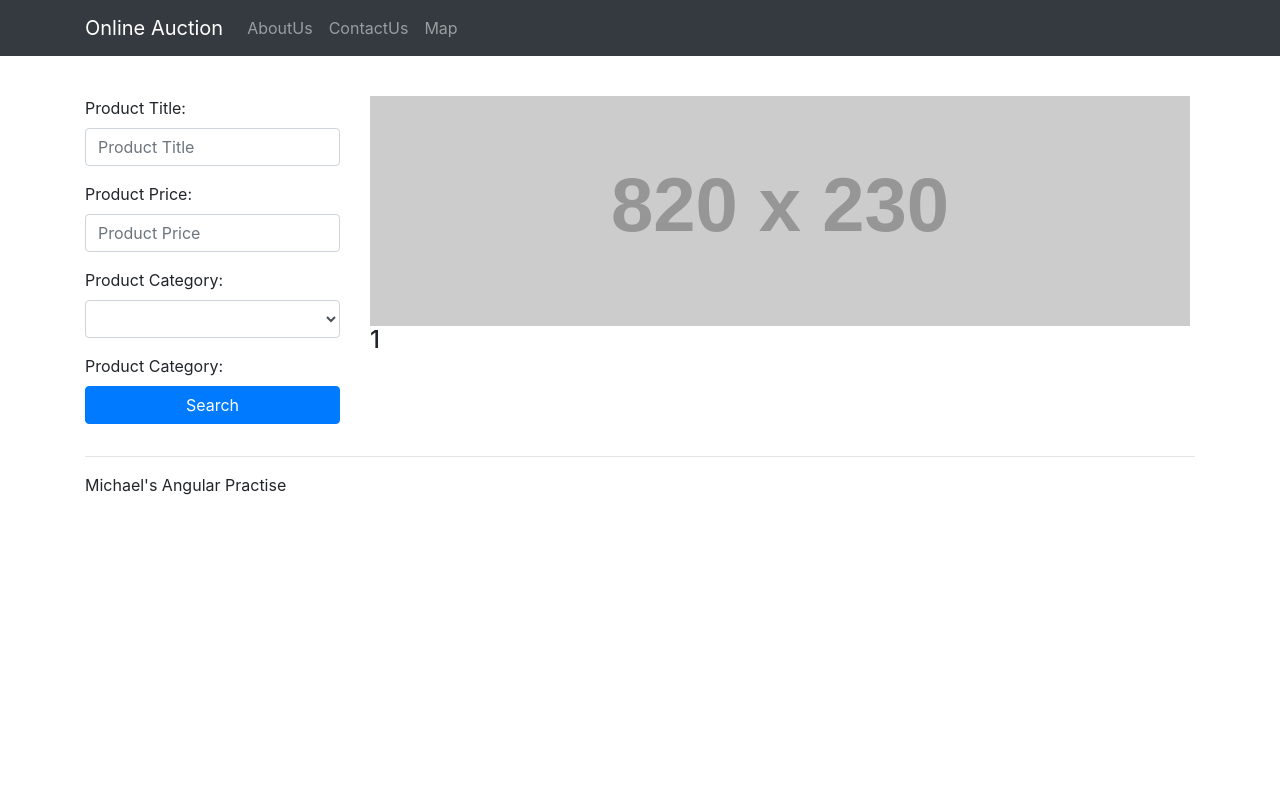
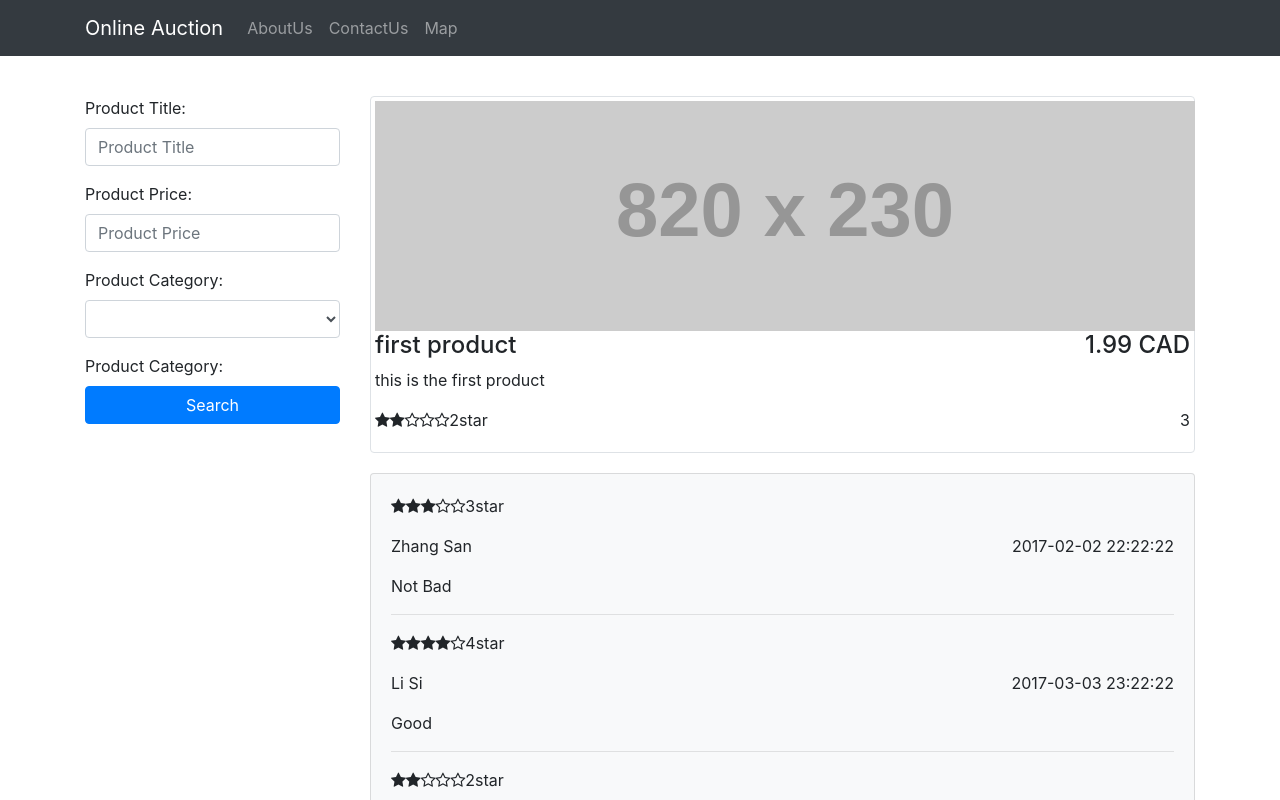
Before and after one commit to zhaoou/angularAuction, an Angular app: page /product/1 in a window 1280 px wide. Shown: the top 800 px of the page. Built offline with nearby package versions, Linux system fonts and the light colour scheme.

Commit message:
providers

```diff
--- a/src/app/app-routing.module.ts
+++ b/src/app/app-routing.module.ts
@@ -5,7 +5,7 @@
 
 const routes: Routes = [
   {path: '', component: HomeComponent},
-  {path: 'product/:prodTitle', component: ProductDetailComponent}
+  {path: 'product/:productId', component: ProductDetailComponent}
 ];
 
 @NgModule({
--- a/src/app/app.module.ts
+++ b/src/app/app.module.ts
@@ -6,11 +6,12 @@
 import { NavbarComponent } from './navbar/navbar.component';
 import { FooterComponent } from './footer/footer.component';
 import { SearchComponent } from './search/search.component';
-import { CarouselComponent } from './carousel/carousel.component';AppRoutingModule
+import { CarouselComponent } from './carousel/carousel.component';
 import { ProductComponent } from './product/product.component';
 import { StarsComponent } from './stars/stars.component';
 import { ProductDetailComponent } from './product-detail/product-detail.component';
 import { HomeComponent } from './home/home.component';
+import {ProductService} from './shared/product.service';
 
 @NgModule({
   declarations: [
@@ -28,7 +29,7 @@
     BrowserModule,
     AppRoutingModule
   ],
-  providers: [],
+  providers: [ProductService],
   bootstrap: [AppComponent]
 })
 export class AppModule { }
--- a/src/app/product-detail/product-detail.component.html
+++ b/src/app/product-detail/product-detail.component.html
@@ -1,4 +1,29 @@
-<div>
+<div class="img-thumbnail">
   <img src='http://placehold.it/820x230'>
-  <h4>{{productTitle}}</h4>
+  <div>
+    <h4 class="pull-right">{{product.price}} CAD</h4>
+    <h4>{{product.title}}</h4>
+    <p>{{product.desc}}</p>
+  </div>
+  <div>
+    <p class="pull-right">{{comments.length}}</p>
+    <p>
+      <app-stars [rating]="product.rating"></app-stars>
+    </p>
+  </div>
 </div>
+
+
+<div class="card card-body bg-light" style="margin-top: 20px;">
+  <div class="row" *ngFor="let comment of comments">
+    <div class="col-md-12">
+      <app-stars [rating]="comment.rating"></app-stars>
+      <span>{{comment.user}}</span>
+      <span class="pull-right">{{comment.timestamp}}</span>
+      <p></p>
+      <p>{{comment.content}}</p>
+      <hr>
+    </div>
+
+  </div>
+</div>
--- a/src/app/product-detail/product-detail.component.ts
+++ b/src/app/product-detail/product-detail.component.ts
@@ -1,5 +1,6 @@
 import { Component, OnInit } from '@angular/core';
 import {ActivatedRoute} from '@angular/router';
+import {Product, ProductService, Comment} from '../shared/product.service';
 
 @Component({
   selector: 'app-product-detail',
@@ -8,13 +9,16 @@
 })
 export class ProductDetailComponent implements OnInit {
 
-  productTitle: string;
-
-  constructor(private routeInfo: ActivatedRoute) {
+  product: Product;
+  comments: Comment[];
+  constructor(private routeInfo: ActivatedRoute,
+              private productService: ProductService) {
   }
 
   ngOnInit() {
-    this.productTitle = this.routeInfo.snapshot.params['prodTitle'];
+    const productId: number = this.routeInfo.snapshot.params['productId'];
+    this.product = this.productService.getProduct(productId);
+    this.comments = this.productService.getCommentsByProduct(productId);
   }
 
 }
--- a/src/app/product/product.component.html
+++ b/src/app/product/product.component.html
@@ -4,7 +4,7 @@
       <img src="http://placehold.it/260x150">
       <div class="figure-caption">
         <h6 class="float-right">{{product.price}} CAD</h6>
-        <h6><a [routerLink]="['/product', product.title]">{{product.title}}</a></h6>
+        <h6><a [routerLink]="['/product', product.id]">{{product.title}}</a></h6>
         <p>{{product.desc}}</p>
       </div>
       <div>
--- a/src/app/product/product.component.ts
+++ b/src/app/product/product.component.ts
@@ -1,4 +1,5 @@
 import { Component, OnInit } from '@angular/core';
+import {Product, ProductService} from '../shared/product.service';
 
 @Component({
   selector: 'app-product',
@@ -6,31 +7,12 @@
   styleUrls: ['./product.component.css']
 })
 export class ProductComponent implements OnInit {
-  private products: Array<Product>;
+  private products: Product[];
   private imgUrl: 'http://placehold.it/260x150';
-  constructor() {
+  constructor(private productService: ProductService) {
   }
 
   ngOnInit() {
-    this.products = [
-      new Product(1, 'first product', 1.99, 2, 'this is the first product', ['Electrical Product', 'Hardware Device']),
-      new Product(2, 'second product', 2.99, 3, 'this is the second product', ['Book']),
-      new Product(3, 'third product', 3.99, 4, 'this is the third product', ['Hardware Device']),
-      new Product(4, 'forth product', 4.99, 5, 'this is the forth product', ['Electrical Product', 'Hardware Device']),
-      new Product(5, 'fifth product', 5.99, 5, 'this is the fifth product', ['Electrical Product']),
-      new Product(6, 'sixth product', 6.99, 4, 'this is the sixth product', ['Book']),
-    ];
+    this.products = this.productService.getProducts();
   }
 }
-
-export class Product {
-  constructor(
-    public id: number,
-    public title: string,
-    public price: number,
-    public rating: number,
-    public desc: string,
-    public categories: Array<string>
-  ) {
-  }
-}
--- /dev/null
+++ b/src/app/shared/product.service.ts
@@ -0,0 +1,59 @@
+import { Injectable } from '@angular/core';
+
+@Injectable({
+  providedIn: 'root'
+})
+export class ProductService {
+  private products: Product[] = [
+    new Product(1, 'first product', 1.99, 2, 'this is the first product', ['Electrical Product', 'Hardware Device']),
+    new Product(2, 'second product', 2.99, 3, 'this is the second product', ['Book']),
+    new Product(3, 'third product', 3.99, 4, 'this is the third product', ['Hardware Device']),
+    new Product(4, 'forth product', 4.99, 5, 'this is the forth product', ['Electrical Product', 'Hardware Device']),
+    new Product(5, 'fifth product', 5.99, 5, 'this is the fifth product', ['Electrical Product']),
+    new Product(6, 'sixth product', 6.99, 4, 'this is the sixth product', ['Book']),
+  ];
+
+  private comments: Comment[] = [
+    new Comment(1, 1, '2017-02-02 22:22:22', 'Zhang San', 3, 'Not Bad'),
+    new Comment(2, 1, '2017-03-03 23:22:22', 'Li Si', 4, 'Good'),
+    new Comment(3, 1, '2017-04-04 21:22:22', 'Wang Wu', 2, 'Just so so'),
+    new Comment(4, 2, '2017-05-05 20:22:22', 'Zhao Liu', 4, 'Very Good'),
+  ]
+  constructor() { }
+  getProducts(): Product[] {
+    return this.products;
+  }
+
+  getProduct(id: number): Product {
+    return this.products.find((product) => product.id == id);
+  }
+
+  getCommentsByProduct(id: number): Comment[] {
+    return this.comments.filter((comment: Comment) => comment.productId == id);
+  }
+}
+
+
+export class Product {
+  constructor(
+    public id: number,
+    public title: string,
+    public price: number,
+    public rating: number,
+    public desc: string,
+    public categories: Array<string>
+  ) {
+  }
+}
+
+export class Comment {
+  constructor(
+    public id: number,
+    public productId: number,
+    public timestamp: string,
+    public user: string,
+    public rating: number,
+    public content: string
+  ) {
+  }
+}
```
Also changed, not shown: tslint.json (+4 -4 lines), 1 other file (tests, documents, lock files or other folders).
